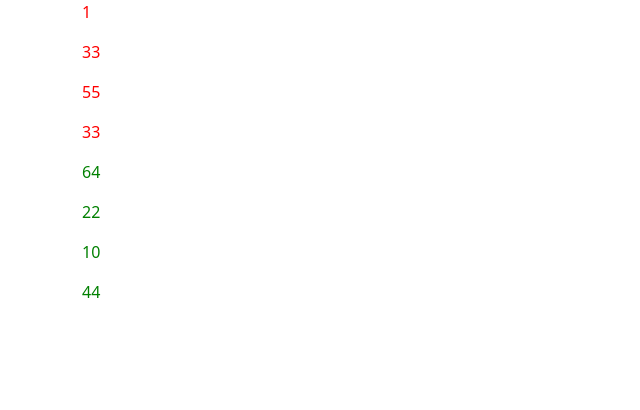
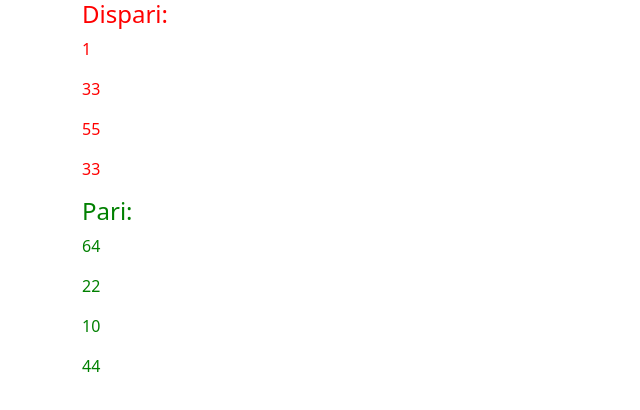
Before and after one commit to CastellucciLuca/js-jsnacks-blocco-3, a plain HTML site: page index.html in a window 1280 px wide. Shown: the whole page, without its empty margins (0-640 px from the left). Drawn offline with nearby package versions, Linux system fonts and the light colour scheme.

Commit message:
Add-even-odd in html

```diff
--- a/index.html
+++ b/index.html
@@ -15,10 +15,10 @@
             <div class="row">
                 <div class="col">
                     <div id="red">
-
+                        <h4>Dispari:</h4>
                     </div>
                     <div id="green">
-
+                        <h4>Pari:</h4>
                     </div>
                 </div>
             </div>
```
